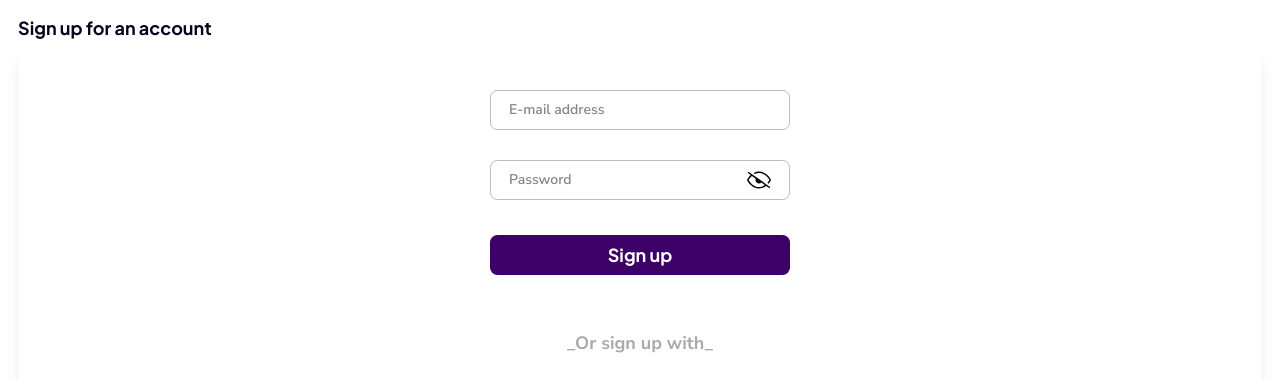
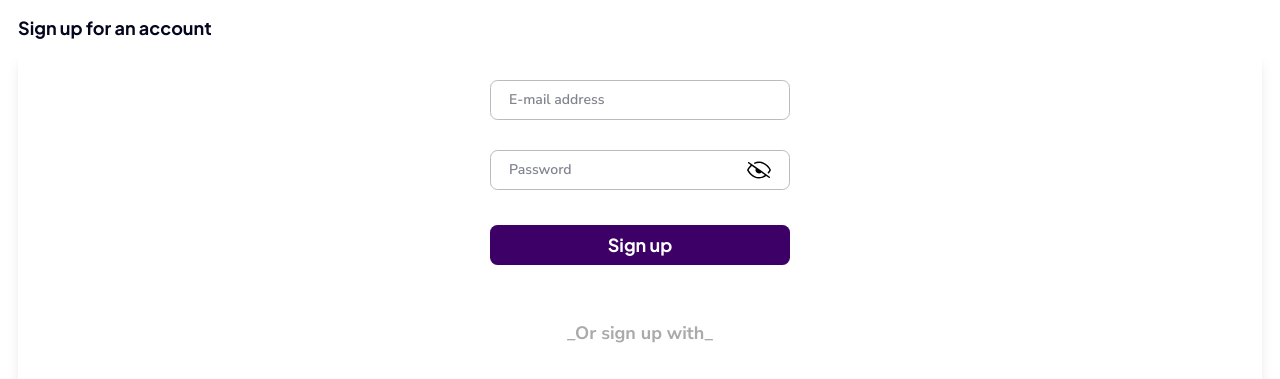
Before and after one commit to Worketyamo-Students/Aurelie_palette_couleur_ia, a plain HTML site: page assets/autres_pages_html/sign_up.html in a window 1280 px wide. Shown: the part 60-439 px from the top of the page. Drawn offline with nearby package versions, Linux system fonts and the light colour scheme.

Commit message:
formulaire

```diff
--- a/assets/autres_pages_html/sign_up.html
+++ b/assets/autres_pages_html/sign_up.html
@@ -28,7 +28,7 @@
   <!--form-->
   <section class="px-[1.8rem] mt-[3rem] flex flex-col gap-y-[1rem]">
     <h1 class="text-[1.8rem] text-text font-main font-bold">Sign up for an account</h1>
-    <form class="flex flex-col shadow-lg rounded-lg w-auto h-[42rem] justify-center items-center">
+    <form class="flex flex-col shadow-lg rounded-lg w-auto h-[40rem] justify-center items-center">
       <label for="email"><input class="border-shadow_border border-[0.1rem] h-[4rem] rounded-xl w-[30rem] pl-[1.8rem] text-text text-[1.4rem] font-secondary font-semibold" type="email" name="email" id="email" placeholder="E-mail address"></label>
       <label for="password"><input class=" mt-[3rem] bg-[url(../images/eye-closed.svg)] bg-no-repeat  bg-[right_1.8rem_center] bg-auto pr-[1.8rem] border-shadow_border border-[0.1rem] h-[4rem] rounded-xl w-[30rem] pl-[1.8rem] text-text text-[1.4rem] font-secondary font-semibold" type="password" name="password" id="password" placeholder="Password"></label>
 
```
Also changed, not shown: index.html (+1 -1 lines).
